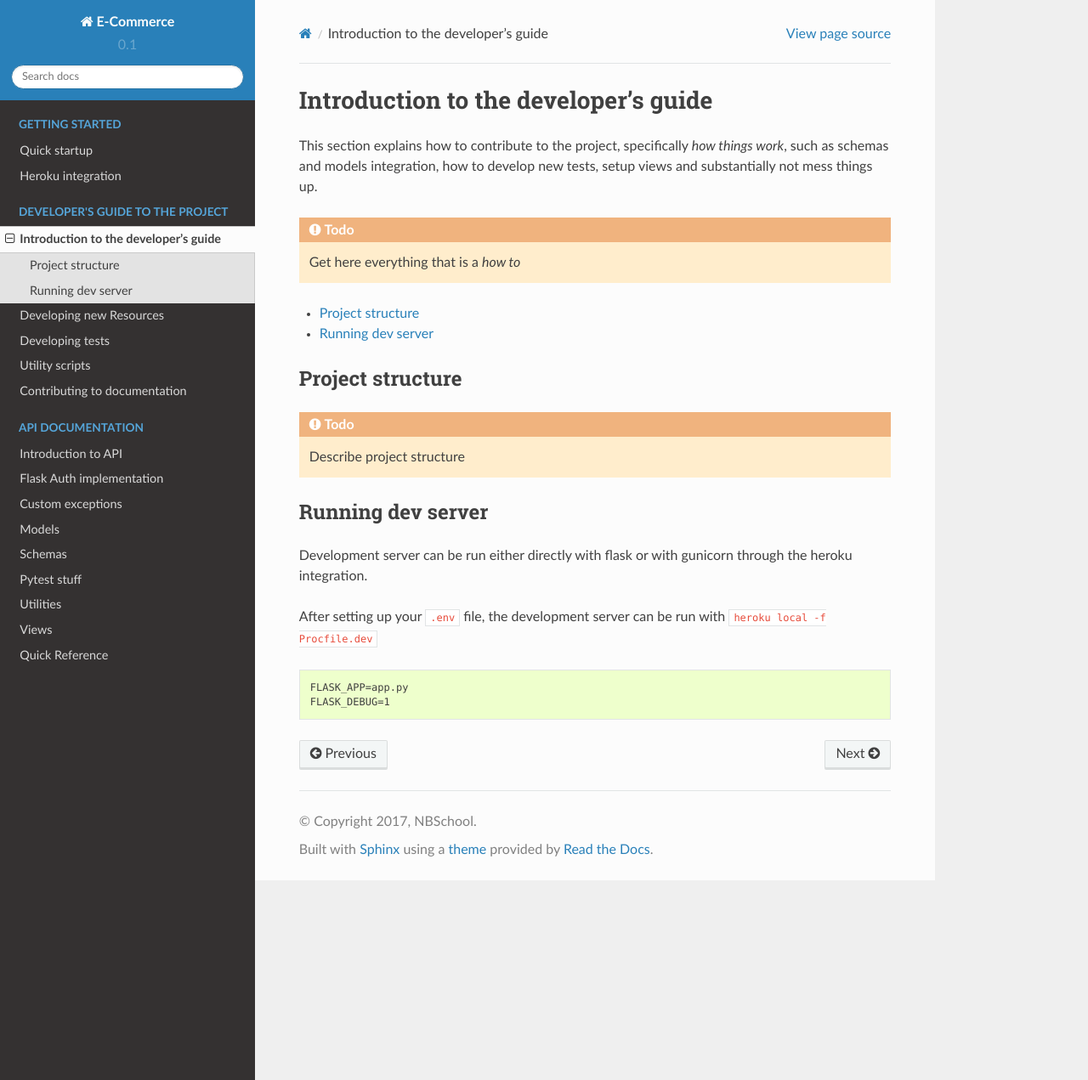
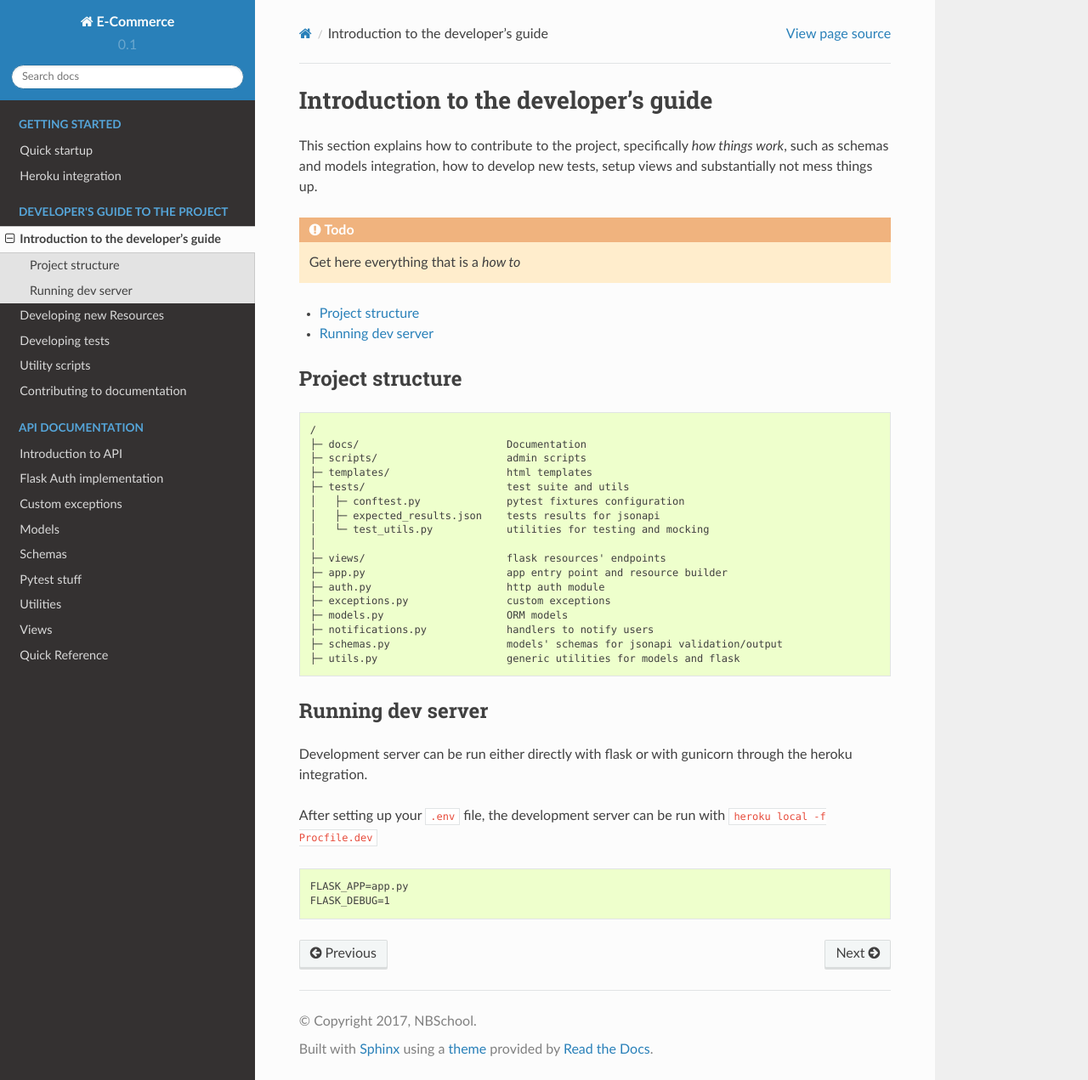
Before and after one commit to nbschool/ecommerce_api, a Sphinx documentation site: the page built from docs/source/dev_guide/index.rst, in a window 1280 px wide and 1271 px high. Shown: the whole window at 85% size. Built offline with Sphinx 7.4.7 and the Read the Docs theme 2.0.0, drawn with Linux system fonts in a browser that asks for light colours.

Commit message:
add project structure in dev_guide/index

```diff
--- a/docs/source/dev_guide/index.rst
+++ b/docs/source/dev_guide/index.rst
@@ -11,7 +11,27 @@ such as schemas and models integration, how to develop new tests, setup views an
 Project structure
 -----------------
 
-.. TODO:: Describe project structure
+.. code-block:: none
+
+    /
+    ├─ docs/                        Documentation
+    ├─ scripts/                     admin scripts
+    ├─ templates/                   html templates
+    ├─ tests/                       test suite and utils
+    │   ├─ conftest.py              pytest fixtures configuration
+    │   ├─ expected_results.json    tests results for jsonapi
+    │   └─ test_utils.py            utilities for testing and mocking
+    │
+    ├─ views/                       flask resources' endpoints
+    ├─ app.py                       app entry point and resource builder
+    ├─ auth.py                      http auth module
+    ├─ exceptions.py                custom exceptions
+    ├─ models.py                    ORM models
+    ├─ notifications.py             handlers to notify users
+    ├─ schemas.py                   models' schemas for jsonapi validation/output
+    ├─ utils.py                     generic utilities for models and flask
+
+
 
 Running dev server
 ------------------
```
